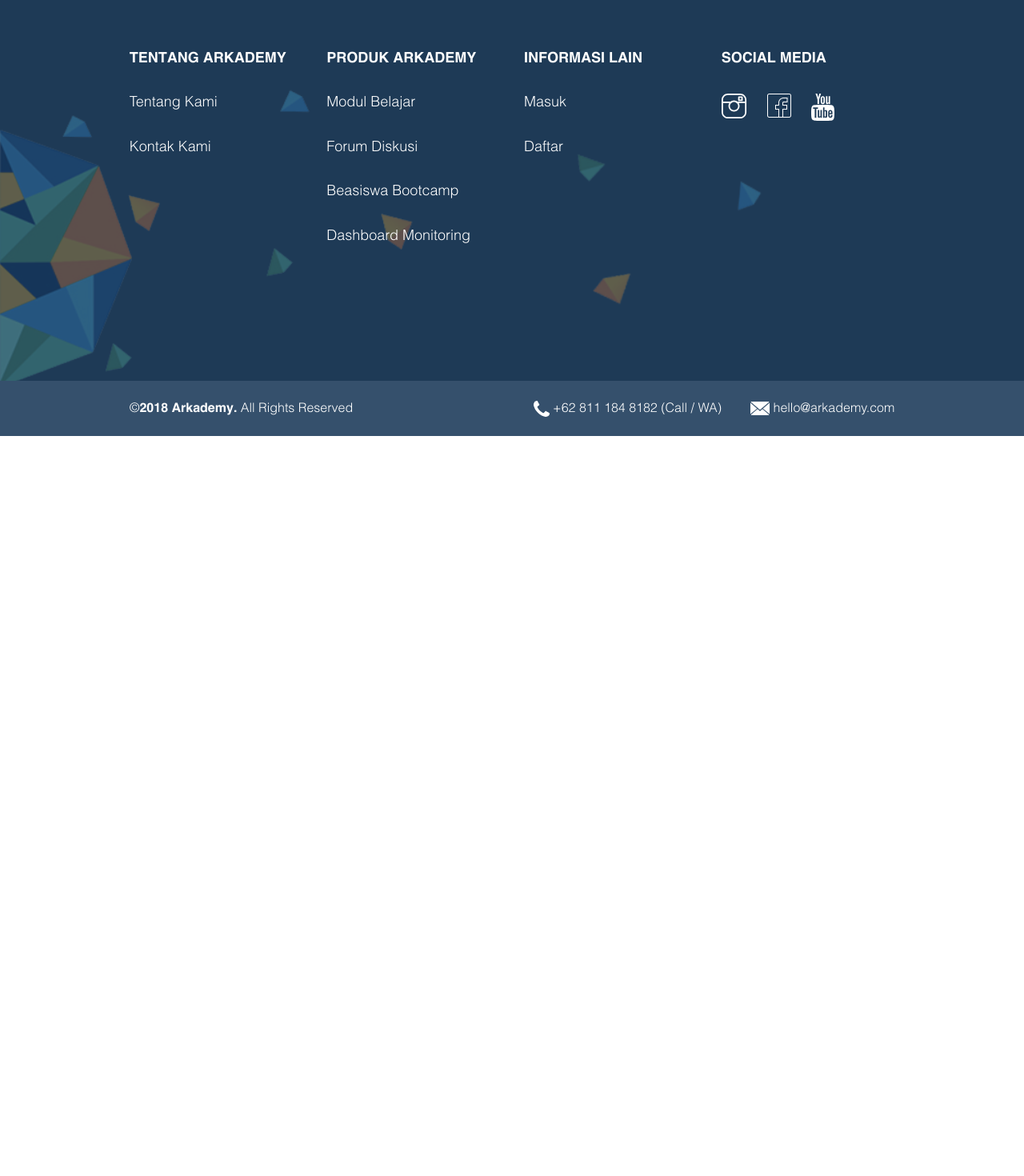
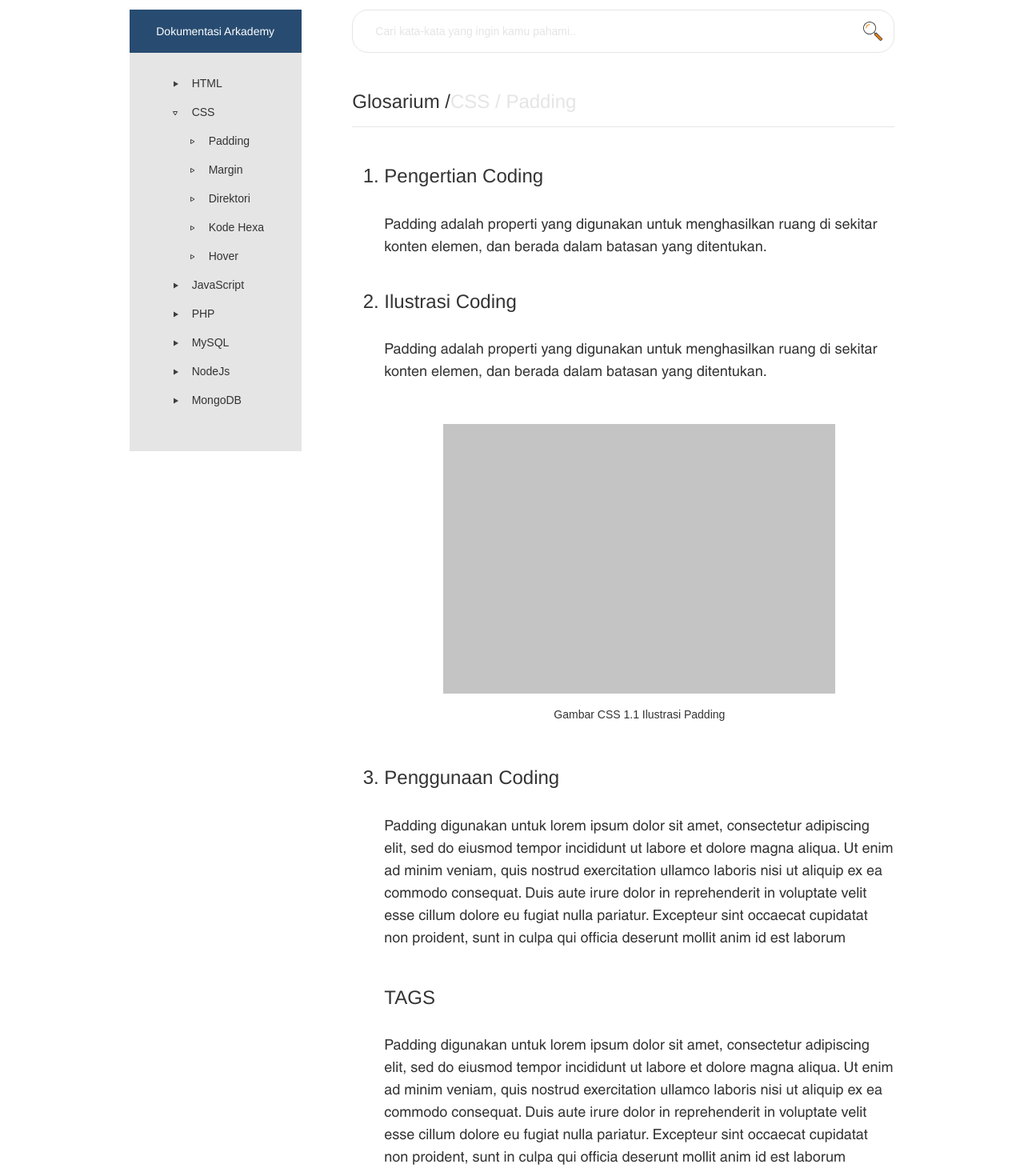
Before and after one commit to helmizu/glosarium_react, a React (Create React App) app: page / in a window 1280 px wide. Shown: the part 140-1610 px from the top of the page at 80% size. Before the commit the page ends 800 px from the top, so only its background shows below. Built offline with nearby package versions, Linux system fonts and the light colour scheme.

Commit message:
templating

```diff
--- a/src/App.js
+++ b/src/App.js
@@ -1,11 +1,11 @@
 import React, { Component } from 'react';
-import Glosarium from './components/Glosarium';
+import GlosariumWrapper from './components/GlosariumWrapper';
 
 class App extends Component {
   render() {
     return (
       <div className="App">
-        <Glosarium />
+        <GlosariumWrapper />
       </div>
     );
   }
--- a/src/assets/css/style.css
+++ b/src/assets/css/style.css
@@ -807,6 +807,7 @@ footer ul li a:hover {
 
 .glosarium-title h2 {
     font-size: 24px;
+    margin-top: 48px;
 }
 
 .txt-grey {
--- /dev/null
+++ b/src/components/Glosarium/Content.js
@@ -0,0 +1,63 @@
+import React, { Component } from 'react'
+
+export default class Content extends Component {
+    render() {
+        return (
+            <div>
+                <div class="glosarium">
+                    <div class="glosarium-title">
+                        <h2>Glosarium /
+                                    <span class="txt-grey">CSS / Padding</span>
+                        </h2>
+                    </div>
+                    <div class="glosarium-content">
+                        <ol>
+                            <li>
+                                <div class="content">
+                                    <h3 class="align-left">Pengertian Coding</h3>
+                                    <p class="align-left">Padding adalah properti yang digunakan untuk menghasilkan ruang di sekitar konten
+                                                elemen, dan berada dalam batasan yang ditentukan.</p>
+                                </div>
+                            </li>
+                            <li>
+                                <div class="content">
+                                    <h3 class="align-left">Ilustrasi Coding</h3>
+                                    <p class="align-left">Padding adalah properti yang digunakan untuk menghasilkan ruang di sekitar konten
+                                                elemen, dan berada dalam batasan yang ditentukan.</p>
+                                    <img src={require("../../assets/img/Rectangle 4.svg")} alt="" />
+                                    <label for="">Gambar CSS 1.1 Ilustrasi Padding</label>
+                                </div>
+                            </li>
+                            <li>
+                                <div class="content">
+                                    <h3 class="align-left">Penggunaan Coding</h3>
+                                    <p class="align-left">Padding digunakan untuk lorem ipsum dolor sit amet, consectetur adipiscing elit,
+                                        sed do eiusmod tempor incididunt ut labore et dolore magna aliqua. Ut enim
+                                        ad minim veniam, quis nostrud exercitation ullamco laboris nisi ut aliquip
+                                        ex ea commodo consequat. Duis aute irure dolor in reprehenderit in voluptate
+                                        velit esse cillum dolore eu fugiat nulla pariatur. Excepteur sint occaecat
+                                        cupidatat non proident, sunt in culpa qui officia deserunt mollit anim id
+                                                est laborum</p>
+                                </div>
+                            </li>
+                        </ol>
+                        <ul>
+                            <li>
+                                <div class="content">
+                                    <h3 class="align-left">TAGS</h3>
+                                    <p class="align-left">Padding digunakan untuk lorem ipsum dolor sit amet, consectetur adipiscing elit,
+                                        sed do eiusmod tempor incididunt ut labore et dolore magna aliqua. Ut enim
+                                        ad minim veniam, quis nostrud exercitation ullamco laboris nisi ut aliquip
+                                        ex ea commodo consequat. Duis aute irure dolor in reprehenderit in voluptate
+                                        velit esse cillum dolore eu fugiat nulla pariatur. Excepteur sint occaecat
+                                        cupidatat non proident, sunt in culpa qui officia deserunt mollit anim id
+                                                est laborum</p>
+                                </div>
+                            </li>
+                        </ul>
+                    </div>
+                </div>
+            </div>
+        )
+    }
+}
--- /dev/null
+++ b/src/components/Glosarium/Glosarium.js
@@ -0,0 +1,33 @@
+import React, { Component } from 'react';
+import SideBar from './SideBar';
+import Search from './Search';
+import Content from './Content';
+
+class Glosarium extends Component {
+  render() {
+    return (
+      <div>
+      <div id="glosarium">
+        <div class="container container-padding">
+            <div class="row">
+
+                <SideBar />
+
+                <div class="col-md-9 col-xs-12">
+                    <div class="glosarium-wrapper">
+
+                        <Search />
+
+                        <Content />
+
+                    </div>
+                </div>
+            </div>
+        </div>
+    </div>
+      </div>
+    )
+  }
+}
+
+export default Glosarium
--- /dev/null
+++ b/src/components/Glosarium/Search.js
@@ -0,0 +1,14 @@
+import React, { Component } from 'react'
+
+export default class Search extends Component {
+    render() {
+        return (
+            <div>
+                <div class="search">
+                    <input type="text" placeholder="Cari kata-kata yang ingin kamu pahami.." />
+                    <img class="img-search-input" src={require("../../assets/img/search-2.svg")} alt="search" />
+                </div>
+            </div>
+        )
+    }
+}
--- /dev/null
+++ b/src/components/Glosarium/SideBar.js
@@ -0,0 +1,49 @@
+import React, { Component } from 'react';
+
+export default class SideBar extends Component {
+    render() {
+        return (
+            <div>
+                <div class="col-md-3 col-xs-12">
+                    <div class="side-nav">
+                        <div class="top-nav">
+                            <h2>Dokumentasi Arkademy</h2>
+                        </div>
+                        <div class="content-nav">
+                            <ul>
+                                <a href="">
+                                    <li>HTML</li>
+                                </a>
+                                <a href="">
+                                    <li class="active">CSS</li>
+                                </a>
+                                <ul class="dropdown-ul">
+                                    <li>Padding</li>
+                                    <li>Margin</li>
+                                    <li>Direktori</li>
+                                    <li>Kode Hexa</li>
+                                    <li>Hover</li>
+                                </ul>
+                                <a href="">
+                                    <li>JavaScript</li>
+                                </a>
+                                <a href="">
+                                    <li>PHP</li>
+                                </a>
+                                <a href="">
+                                    <li>MySQL</li>
+                                </a>
+                                <a href="">
+                                    <li>NodeJs</li>
+                                </a>
+                                <a href="">
+                                    <li>MongoDB</li>
+                                </a>
+                            </ul>
+                        </div>
+                    </div>
+                </div>
+            </div>
+        )
+    }
+}
--- a/src/components/Glosarium.js
+++ b/src/components/GlosariumWrapper.js
@@ -1,16 +1,18 @@
 import React, { Component } from 'react';
 import Navbar from './Navbar';
 import Footer from './Footer';
+import Glosarium from './Glosarium/Glosarium';
 
-class Glosarium extends Component {
+class GlosariumWrapper extends Component {
   render() {
     return (
       <div className="glosarium">
         <Navbar />
+          <Glosarium />
         <Footer />
       </div>
     )
   }
 }
 
-export default Glosarium;
+export default GlosariumWrapper;
```
